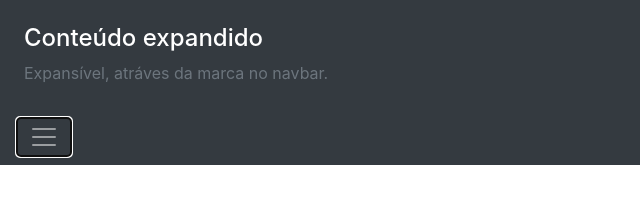
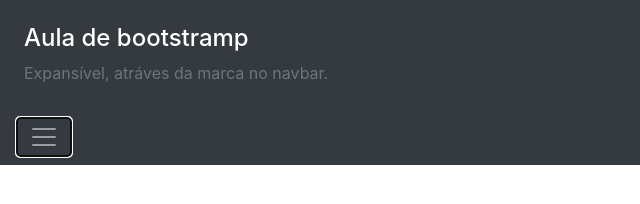
Before and after one commit to BragiaMikael/clierclod, a plain HTML site: page index.html in a window 1280 px wide. Both pictures are taken after a click on the button "Alterna navegação". Shown: the full height of the page, 0-640 px from the left. Drawn offline with nearby package versions, Linux system fonts and the light colour scheme.

Commit message:
inserindo um titulo

```diff
--- a/index.html
+++ b/index.html
@@ -14,7 +14,7 @@
     <div class="pos-f-t">
         <div class="collapse" id="navbarToggleExternalContent">
           <div class="bg-dark p-4">
-            <h5 class="text-white h4">Conteúdo expandido</h5>
+            <h5 class="text-white h4">Aula de bootstramp</h5>
             <span class="text-muted">Expansível, atráves da marca no navbar.</span>
           </div>
         </div>
```
